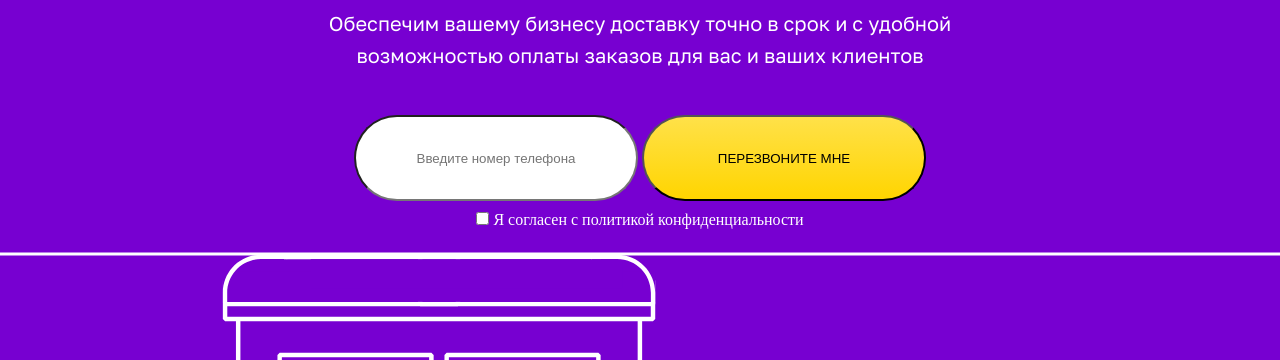
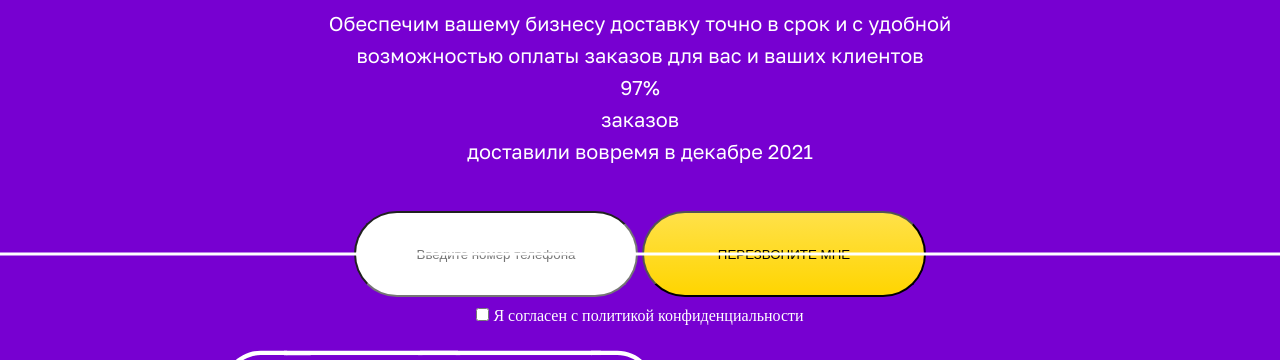
Before and after one commit to valeryzhvalevski/dostaver, a plain HTML site: page index.html in a window 1280 px wide. Shown: the part 362-722 px from the top of the page. Drawn offline with Linux system fonts and the light colour scheme.

Commit message:
Update index.html

```diff
--- a/index.html
+++ b/index.html
@@ -50,6 +50,14 @@
               Обеспечим вашему бизнесу доставку точно в срок и с удобной <br />
               возможностью оплаты заказов для вас и ваших клиентов
             </p>
+            <div class="main-screen__sticker sticker">
+              <div class="sticker__percentage">
+                <p>97%</p>
+                <p>заказов</p>
+              </div>
+              <p class="sticker__text">доставили вовремя
+                в декабре 2021</p>
+            </div>
           </div>
           <form class="main-screen__form form">
             <input
```
